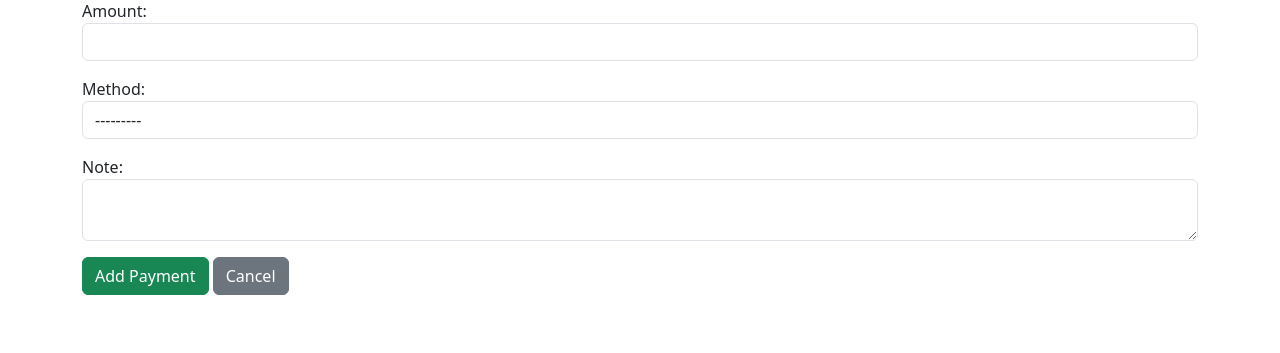
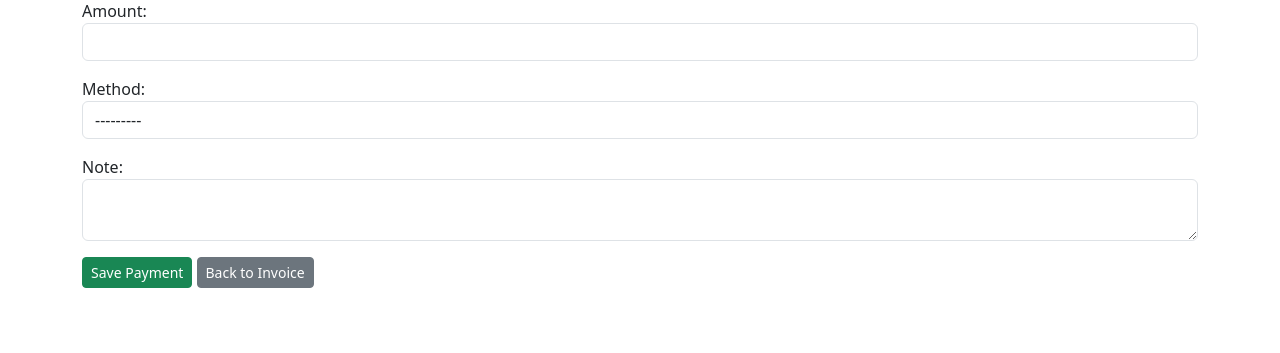
Before and after one commit to Nayan544/Billing_System, a Django app: page /invoices/add-payment/1/ in a window 1280 px wide. Shown: the part 127-480 px from the top of the page. Run offline with Django 5.2, Linux system fonts and the light colour scheme; data comes from the database, SQL or seed files in the repository; both versions use the stored data as it was after the commit.

Commit message:
update many solutions

```diff
--- a/invoices/forms.py
+++ b/invoices/forms.py
@@ -1,7 +1,6 @@
 from django import forms
 from django.forms import inlineformset_factory
 from .models import Invoice, InvoiceItem, InvoicePayment
-
 class InvoiceForm(forms.ModelForm):
     class Meta:
         model = Invoice
@@ -20,6 +19,7 @@ InvoiceItemFormSet = inlineformset_factory(
     }
 )
 
+
 class InvoicePaymentForm(forms.ModelForm):
     class Meta:
         model = InvoicePayment
--- a/invoices/models.py
+++ b/invoices/models.py
@@ -11,6 +11,14 @@ class Invoice(models.Model):
 
     def __str__(self):
         return f"Invoice #{self.id} for {self.customer.name}"
+
+    @property
+    def amount_paid(self):
+        return sum(p.amount for p in self.payments.all())
+
+    @property
+    def balance_due(self):
+        return round(self.total_amount() - self.amount_paid, 2)
 
 class InvoiceItem(models.Model):
     invoice = models.ForeignKey(Invoice, on_delete=models.CASCADE, related_name='items')
@@ -34,7 +42,6 @@ class InvoicePayment(models.Model):
         ('card', 'Card'),
         ('bank', 'Bank Transfer'),
     )
-
     invoice = models.ForeignKey(Invoice, on_delete=models.CASCADE, related_name='payments')
     amount = models.DecimalField(max_digits=10, decimal_places=2)
     method = models.CharField(max_length=10, choices=PAYMENT_METHODS)
@@ -43,11 +50,3 @@ class InvoicePayment(models.Model):
 
     def __str__(self):
         return f"{self.method} - ₹{self.amount}"
-
-    @property
-    def amount_paid(self):
-        return sum(p.amount for p in self.payments.all())
-
-    @property
-    def balance_due(self):
-        return round(self.total_amount() - self.amount_paid, 2)
--- a/invoices/urls.py
+++ b/invoices/urls.py
@@ -1,5 +1,5 @@
 from django.urls import path
-from .views import create_invoice, invoice_detail, InvoiceListView, edit_invoice, add_payment, invoiceDeleteView
+from .views import create_invoice, invoice_detail, InvoiceListView, edit_invoice, invoiceDeleteView, invoice_pdf_view, add_payment
 
 
 urlpatterns = [
@@ -8,5 +8,6 @@ urlpatterns = [
     path('', InvoiceListView.as_view(), name='invoice-list'),
     path('edit/<int:pk>/', edit_invoice, name='invoice-edit'),
     path('delete/<int:pk>/', invoiceDeleteView.as_view(), name='invoice-delete'),
+    path('pdf/<int:pk>/', invoice_pdf_view, name='invoice-pdf'),
     path('add-payment/<int:pk>/', add_payment, name='invoice-add-payment'),
 ]
--- a/invoices/views.py
+++ b/invoices/views.py
@@ -1,9 +1,11 @@
-from django.shortcuts import render, redirect, get_object_or_404
+from django.shortcuts import render, redirect, get_object_or_404, HttpResponse
 from .models import Invoice, InvoiceItem
 from .forms import InvoiceForm, InvoiceItemFormSet, InvoicePaymentForm
 from django.views.generic import ListView, DeleteView
 from django.forms import inlineformset_factory
 from django.urls import reverse_lazy
+from .utils import render_to_pdf
+from .utils import render_to_pdf
 
 def create_invoice(request):
     if request.method == 'POST':
@@ -38,21 +40,6 @@ class invoiceDeleteView(DeleteView):
     template_name = 'invoices/invoice_delete.html'
     success_url = reverse_lazy('invoice-list')
 
-
-def add_payment(request, pk):
-    invoice = get_object_or_404(Invoice, pk=pk)
-    if request.method == 'POST':
-        form = InvoicePaymentForm(request.POST)
-        if form.is_valid():
-            payment = form.save(commit=False)
-            payment.invoice = invoice
-            payment.save()
-            return redirect('invoice-detail', pk=invoice.pk)
-    else:
-        form = InvoicePaymentForm()
-    return render(request, 'invoices/add_payment.html', {'form': form, 'invoice': invoice})
-
-
 def edit_invoice(request, pk):
     invoice = get_object_or_404(Invoice, pk=pk)
     InvoiceItemFormSet = inlineformset_factory(
@@ -78,3 +65,26 @@ def edit_invoice(request, pk):
         'formset': formset,
         'invoice': invoice,
     })
+
+
+def invoice_pdf_view(request, pk):
+    invoice = get_object_or_404(Invoice, pk=pk)
+    context = {
+        'invoice': invoice,
+        'items': invoice.items.all(),
+        'total': invoice.total_amount(),
+        'paid': invoice.amount_paid,
+        'due': invoice.balance_due,
+    }
+    pdf = render_to_pdf('invoices/invoice_pdf.html', context)
+    return HttpResponse(pdf, content_type='application/pdf')
+
+def add_payment(request, pk):
+    invoice = get_object_or_404(Invoice, pk=pk)
+    form = InvoicePaymentForm(request.POST or None)
+    if request.method == 'POST' and form.is_valid():
+        payment = form.save(commit=False)
+        payment.invoice = invoice
+        payment.save()
+        return redirect('invoice-detail', invoice.id)
+    return render(request, 'invoices/add_payment.html', {'form': form, 'invoice': invoice})
--- a/templates/invoices/add_payment.html
+++ b/templates/invoices/add_payment.html
@@ -4,8 +4,19 @@
 <h2>Add Payment for Invoice #{{ invoice.id }}</h2>
 <form method="post">
     {% csrf_token %}
-    {{ form.as_p }}
-    <button type="submit" class="btn btn-success">Add Payment</button>
-    <a href="{% url 'invoice-detail' invoice.id %}" class="btn btn-secondary">Cancel</a>
+    <div class="mb-3">
+        {{ form.amount.label_tag }}
+        {{ form.amount }}
+    </div>
+    <div class="mb-3">
+        {{ form.method.label_tag }}
+        {{ form.method }}
+    </div>
+    <div class="mb-3">
+        {{ form.note.label_tag }}
+        {{ form.note }}
+    </div>
+    <button type="submit" class="btn btn-sm btn-success">Save Payment</button>
+    <a href="{% url 'invoice-detail' invoice.id %}" class="btn btn-sm btn-secondary">Back to Invoice</a>
 </form>
 {% endblock %}
--- a/templates/invoices/invoice_list.html
+++ b/templates/invoices/invoice_list.html
@@ -96,7 +96,6 @@
 
 .btn-warning {
     background-color: #f59e0b;
-    color: black;
 }
 
 .btn-warning:hover {
```
Also changed, not shown: invoices/utils.py (added, +14 -0 lines), templates/invoices/invoice_detail.html (+8 -9 lines), templates/invoices/invoice_pdf.html (added, +29 -0 lines), db.sqlite3.
